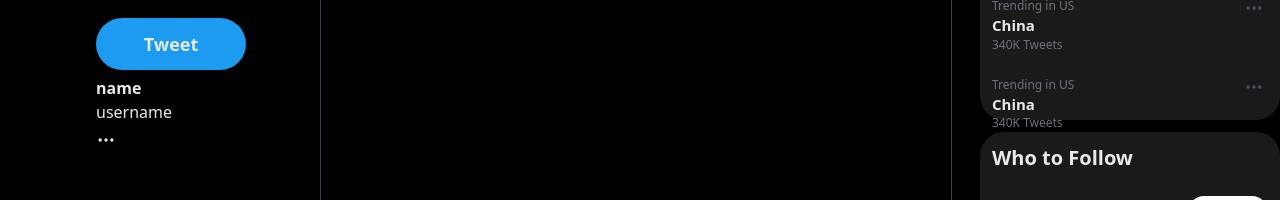
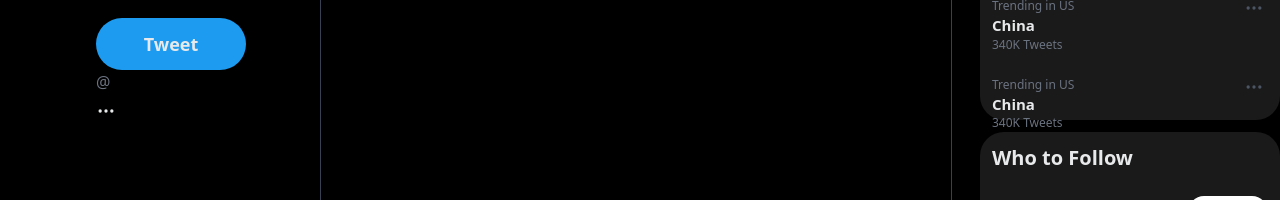
Before and after one commit to Kxsanchez323/twitter-clone, a Next.js app: page / in a window 1280 px wide. Shown: the part 452-652 px from the top of the page. Built offline with nearby package versions, Linux system fonts and the light colour scheme; no server answers.

Commit message:
Added Signin and profiles

```diff
--- a/components/Sidebar.js
+++ b/components/Sidebar.js
@@ -1,3 +1,5 @@
+import { auth } from "@/firebase";
+import { signOutUser } from "@/redux/userSlice";
 import {
   HomeIcon,
   HashtagIcon,
@@ -9,9 +11,23 @@ import {
   DotsCircleHorizontalIcon,
   DotsHorizontalIcon,
 } from "@heroicons/react/outline";
+import { signOut } from "firebase/auth";
 import Image from "next/image";
+import { useDispatch, useSelector } from "react-redux";
 
 export default function Sidebar() {
+
+const dispatch = useDispatch()
+
+const user = useSelector(state => state.user)
+
+
+ async function handleSignOut(){
+  await signOut(auth)
+  dispatch(signOutUser)
+}
+
+
   return (
     <div className="h-full hidden sm:flex flex-col fixed xl:ml-24">
       <nav className="h-full relative xl:space-y-1.5">
@@ -28,18 +44,18 @@ export default function Sidebar() {
         <button className="hidden xl:inline bg-[#1d9bf0] rounded-full h-[52px] w-[150px] text-lg font-bold mt-2">
           Tweet
         </button>
-        <div className="absolute bottom-0 flex justify-center items-center p-3 space-x-3">
-        <img className="w-10 h-10 rounded-full object-cover" src="/assets/profilePics/pfp1.png"/>
+        <div  onClick={handleSignOut}  className="absolute bottom-0 flex justify-center items-center xl:p-3 space-x-3 hover:bg-white hover:bg-opacity-10 rounded-full cursor-pointer">
+        <img className="w-10 h-10 rounded-full object-cover" src={user.photoUrl || "/assets/profilePics/pfp1.png"}/>
         </div>
-        <div>
-          <h1 className="font-bold">
-            name
+        <div className="hidden xl:inline">
+          <h1 className="font-bold whitespace-nowrap">
+           {user.name}
           </h1>
-          <h1>
-            username
+          <h1 className="text-gray-500">
+            @{user.username}
           </h1>
         </div>
-        <DotsHorizontalIcon className="flex h-5"/>
+        <DotsHorizontalIcon className="h-5 hidden xl:inline"/>
       </nav>
     </div>
   );
--- a/components/modals/SignupModal.js
+++ b/components/modals/SignupModal.js
@@ -1,17 +1,21 @@
 import { closeSignupModal, openSignupModal } from "@/redux/modalSlice";
 import Modal from "@mui/material/Modal";
 import { useDispatch, useSelector } from "react-redux";
-import { createUserWithEmailAndPassword, onAuthStateChanged } from "firebase/auth";
+import { createUserWithEmailAndPassword, onAuthStateChanged, updateProfile } from "firebase/auth";
 import { useEffect, useState } from "react";
 import { auth } from "@/firebase";
 import { setUser } from "@/redux/userSlice";
+import { useRouter } from "next/router";
 
 export default function SignupModal() {
   const isOpen = useSelector((state) => state.modals.signupModalOpen);
   const dispatch = useDispatch();
 
   const [email, setEmail] = useState("");
+  const [name, setName] = useState("");
   const [password, setPassword] = useState("");
+
+  const router = useRouter();
 
   async function handleSignUp() {
     const userCredentials = await createUserWithEmailAndPassword(
@@ -19,19 +23,27 @@ export default function SignupModal() {
       email,
       password
     );
+
+    await updateProfile(auth.currentUser, {
+      displayName: name,
+      photoURL: `./assets/profilePics/pfp${Math.ceil(Math.random() * 6)}.png`
+    })
+
+    router.reload()
   }
 
 useEffect(() => {
   const unsubscribe = onAuthStateChanged(auth, (currentUser) => {
     if (!currentUser) return
     console.log(currentUser)
-    dispatch(setUser({
+    dispatch(
+      setUser({
       username: currentUser.email.split("@")[0],
-      name: null,
-      emailA: null,
-      uid: null,
-      photoUrl: null
-    })
+      name: currentUser.displayName,
+      emailA: currentUser.email,
+      uid: currentUser.uid,
+      photoUrl: currentUser.photoURL,
+  })
     );
   });
 
@@ -67,6 +79,7 @@ useEffect(() => {
               placeholder="Full Name"
               className="h-10 mt-8 rounded-md bg-transparent border border-gray-700 p-6"
               type={"text"}
+              onChange={(e) => setName(e.target.value)}
             />
             <input
               placeholder="Email"
--- a/styles/globals.css
+++ b/styles/globals.css
@@ -1,6 +1,10 @@
 @tailwind base;
 @tailwind components;
 @tailwind utilities;
+
+body {
+    background-color: black;
+}
 
 .hoverAnimation{
     @apply hover:bg-white hover:bg-opacity-10 rounded-full xl:p-3 w-11 h-11 xl:w-auto xl:h-auto
```
